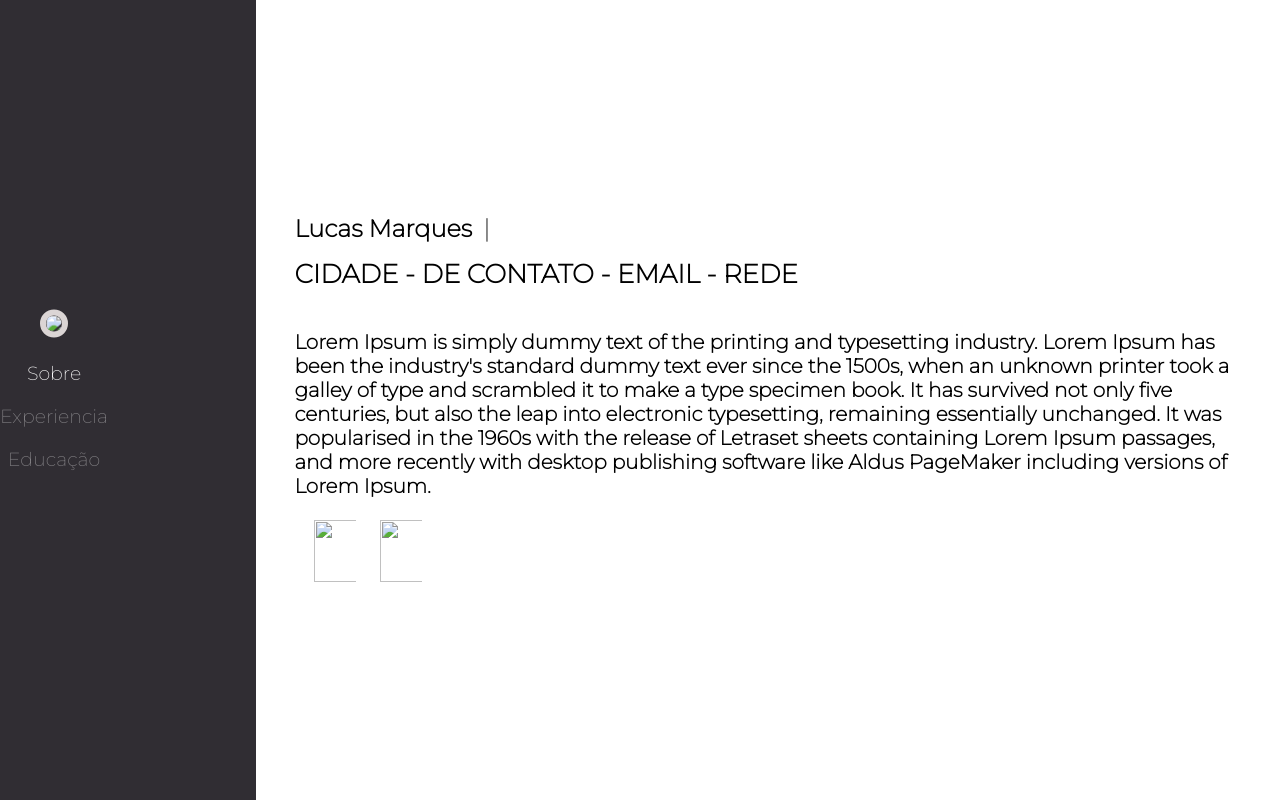
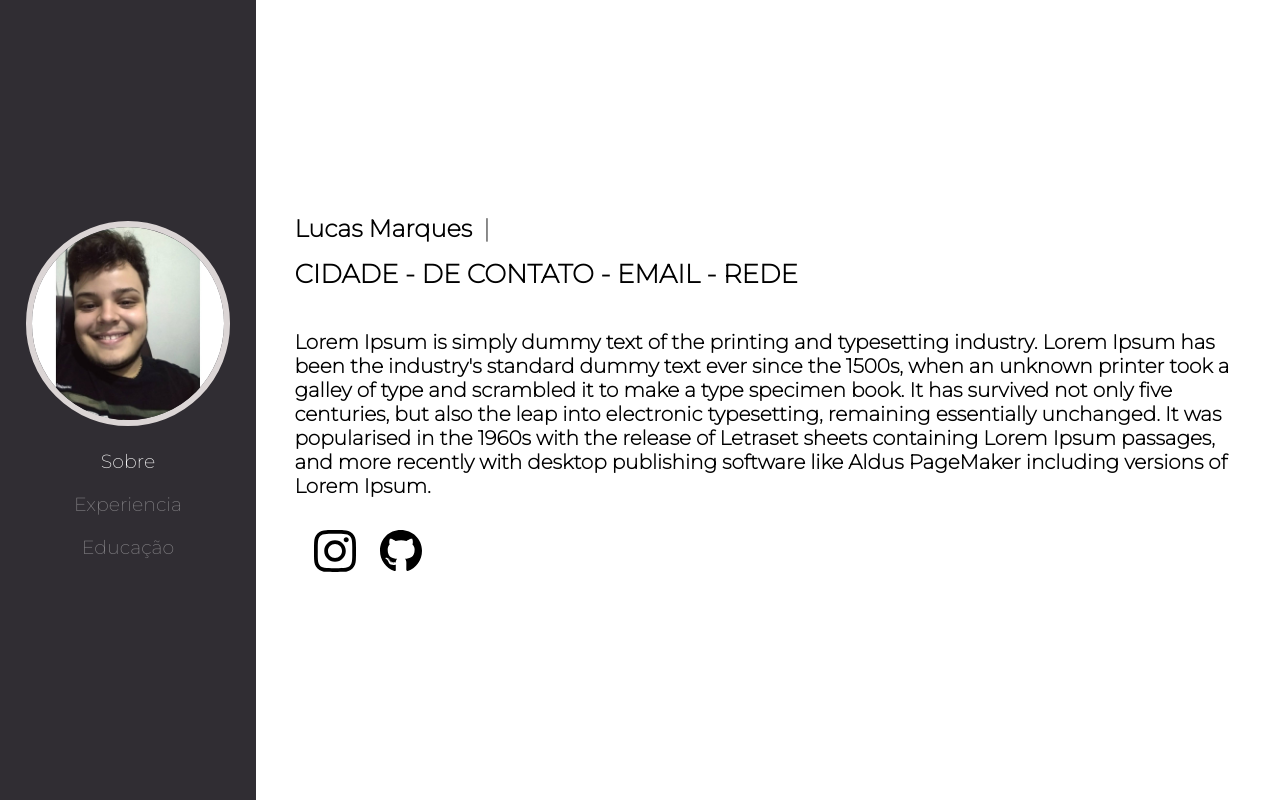
Before and after one commit to lucasmarquesfaria/ladding-page, a plain HTML site: page index.html in a window 1280 px wide. Drawn offline with Linux system fonts and the light colour scheme.

Commit message:
Add files via upload

```diff
--- a/index.html
+++ b/index.html
@@ -1,16 +1,18 @@
 <!DOCTYPE html>
 <html lang="PT-BR">
+
 <head>
     <meta charset="UTF-8">
     <meta http-equiv="X-UA-Compatible" content="IE=edge">
     <meta name="viewport" content="width=device-width, initial-scale=1.0">
-    <link rel="icon" type="image/x-icon" href="img/icons8-front-end-64.png">
+    <link rel="icon" type="image/x-icon" href="icons8-front-end-64.png">
     <link rel="stylesheet" href="style.css">
     <link rel="preconnect" href="https://fonts.googleapis.com">
     <link rel="preconnect" href="https://fonts.gstatic.com" crossorigin>
     <link href="https://fonts.googleapis.com/css2?family=Montserrat:wght@200&display=swap" rel="stylesheet">
     <title>Lucas Marques</title>
 </head>
+
 <body>
 
     <div class="parent">
@@ -20,14 +22,14 @@
             <div class="sidebar-pos">
 
                 <div class="img">
-            <img src="img/lucas.jpeg">
+                    <img src="lucas.jpeg">
 
                 </div>
 
                 <div class="menu">
-            <a class="selected" href="#">Sobre</a>
-            <a href="#">Experiencia</a>
-            <a href="#">Educação</a>
+                    <a class="selected" href="index.html">Sobre</a>
+                    <a href="experiencia.html">Experiencia</a>
+                    <a href="educacao.html">Educação</a>
                 </div>
 
             </div>
@@ -39,13 +41,18 @@
             <section class="descricao">
 
                 <h2>Lucas Marques </h2>
-            <h3>CIDADE - <span>DE CONTATO -</span>   EMAIL - REDE</h3>
-            <p>Lorem Ipsum is simply dummy text of the printing and typesetting industry. Lorem Ipsum has been the industry's standard dummy text ever since the 1500s, when an unknown printer took a galley of type and scrambled it to make a type specimen book. It has survived not only five centuries, but also the leap into electronic typesetting, remaining essentially unchanged. It was popularised in the 1960s with the release of Letraset sheets containing Lorem Ipsum passages, and more recently with desktop publishing software like Aldus PageMaker including versions of Lorem Ipsum.</p>
+                <h3>CIDADE - <span>DE CONTATO -</span> EMAIL - REDE</h3>
+                <p>Lorem Ipsum is simply dummy text of the printing and typesetting industry. Lorem Ipsum has been the
+                    industry's standard dummy text ever since the 1500s, when an unknown printer took a galley of type
+                    and scrambled it to make a type specimen book. It has survived not only five centuries, but also the
+                    leap into electronic typesetting, remaining essentially unchanged. It was popularised in the 1960s
+                    with the release of Letraset sheets containing Lorem Ipsum passages, and more recently with desktop
+                    publishing software like Aldus PageMaker including versions of Lorem Ipsum.</p>
 
                 <div class="icons">
 
-            <a href="https://www.instagram.com/lucasmf99/"> <img src="img/instagram.svg" class="img-social"></a>
-            <a href="https://www.instagram.com/lucasmf99/"> <img src="img/github.svg" class="img-social"></a>
+                    <a href="https://www.instagram.com/lucasmf99/"> <img src="instagram.svg" class="img-social"></a>
+                    <a href="https://www.instagram.com/lucasmf99/"> <img src="github.svg" class="img-social"></a>
 
                 </div>
 
@@ -58,7 +65,7 @@
                     const textoArray = elemento.innerHTML.split('');
                     elemento.innerHTML = '';
                     textoArray.forEach((letra, i) => {
-                setTimeout(()=> elemento.innerHTML += letra, 75 * i );
+                        setTimeout(() => elemento.innerHTML += letra, 75 * i);
                     });
                 }
 
@@ -73,4 +80,5 @@
 
 
 </body>
+
 </html>
```
Lines whose indentation alone changed are shown as unchanged.
